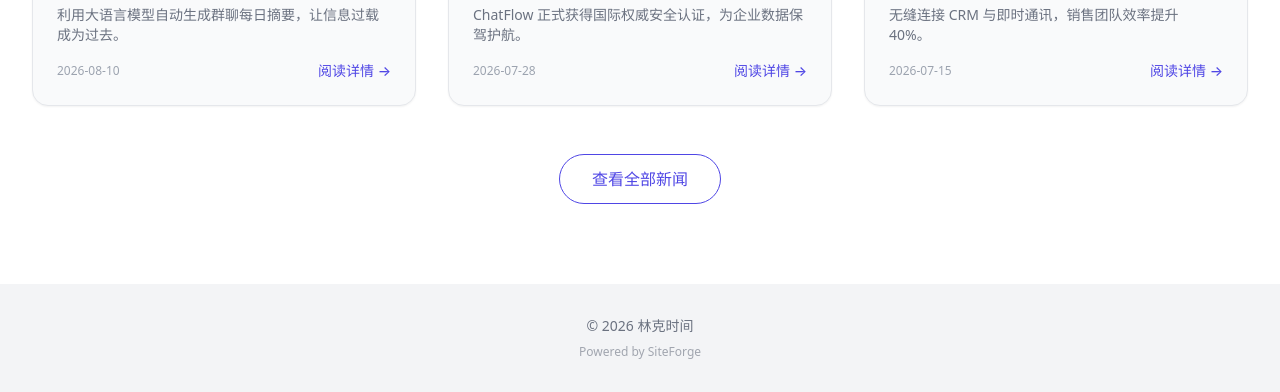
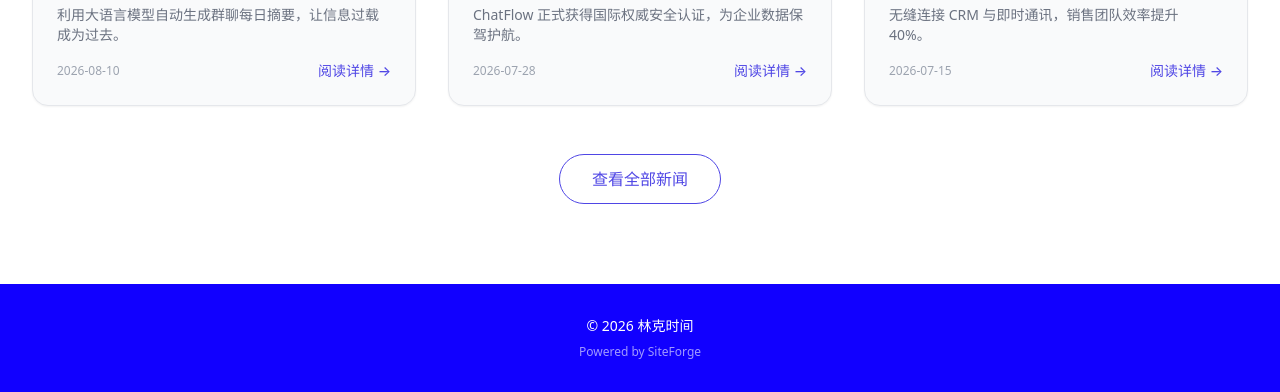
Before and after one commit to wumacms/siteforge-8p73vcf1, a plain HTML site: page about/index.html in a window 1280 px wide. Shown: the part 530-922 px from the top of the page. Drawn offline with nearby package versions, Linux system fonts and the light colour scheme.

Commit message:
SiteForge: v1786360510048

```diff
--- a/about/index.html
+++ b/about/index.html
@@ -35,7 +35,7 @@
 <div class="bg-gray-50 rounded-2xl overflow-hidden shadow-sm border border-gray-200 transition hover:shadow-md"><img class="w-full h-48 object-cover" src="https://images.unsplash.com/photo-1519389950473-47ba0277781c?ixlib=rb-4.0.3&auto=format&fit=crop&w=600&q=40" alt="与 Salesforce 达成深度集成合作" /><div class="p-6"><div class="text-xs text-indigo-600 font-medium uppercase tracking-wider mb-1">合作生态</div><h3 class="text-xl font-semibold mt-1 mb-2 text-gray-900">与 Salesforce 达成深度集成合作</h3><p class="text-gray-500 text-sm">无缝连接 CRM 与即时通讯，销售团队效率提升 40%。</p><div class="mt-4 flex items-center justify-between"><span class="text-xs text-gray-400">2026-07-15</span><a href="#" class="text-indigo-600 hover:text-indigo-800 text-sm font-medium">阅读详情 →</a></div></div></div></div><div class="mt-12 text-center"><a href="#" class="inline-block border border-indigo-600 text-indigo-600 hover:bg-indigo-50 px-8 py-3 rounded-full font-medium transition">查看全部新闻</a></div></div></section>
 </main>
 
-<footer class="py-8" style="background-color: #f3f4f6; color: #6b7280;">
+<footer class="py-8" style="background-color: #1100ff; color: #ffffff;">
   <div class="max-w-7xl mx-auto px-4 sm:px-6 lg:px-8 text-center">
 
     <p class="text-sm">© 2026 林克时间</p>
```
Also changed, not shown: index.html (+1 -1 lines), jianjie/index.html (+1 -1 lines).
